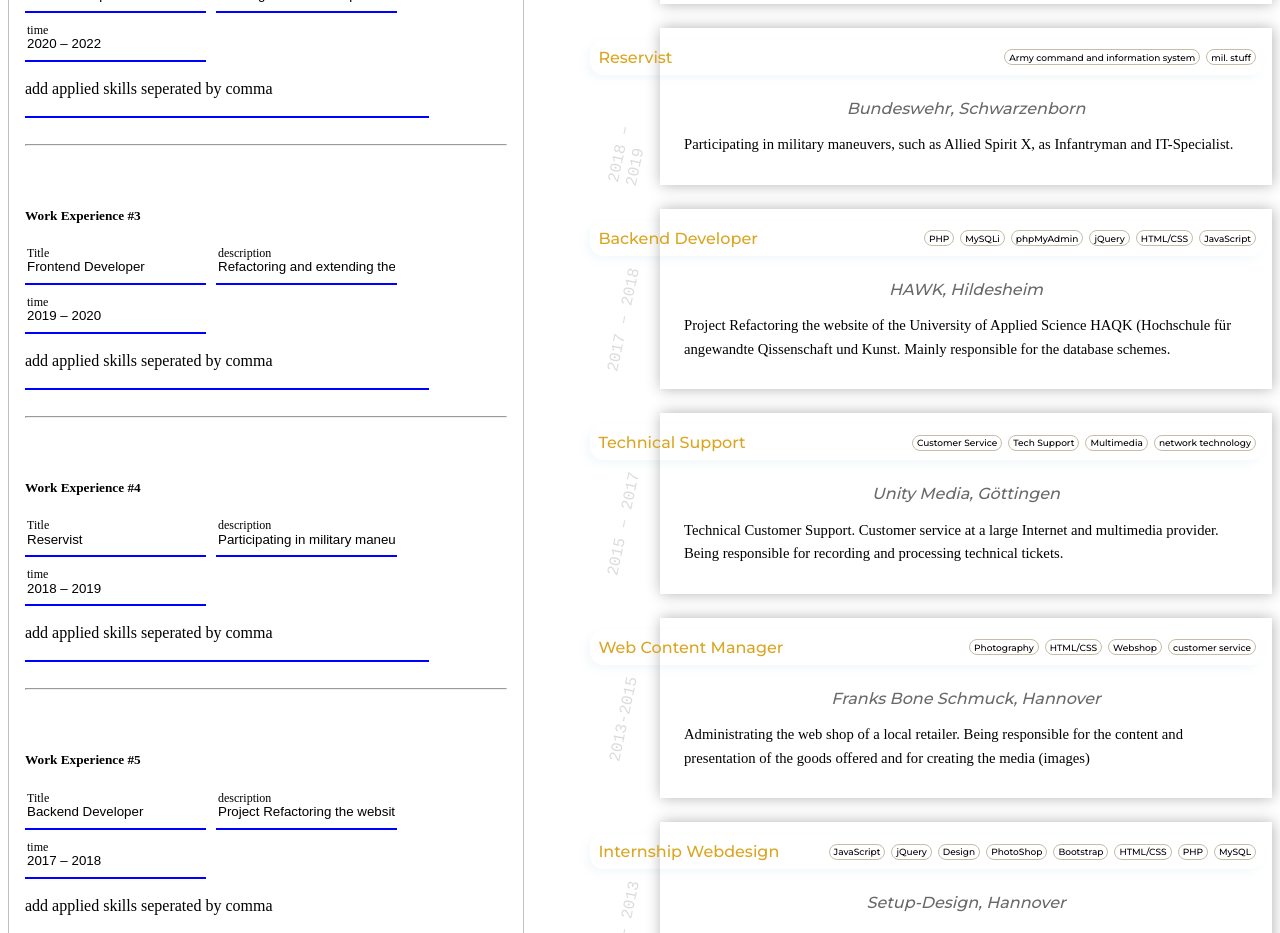
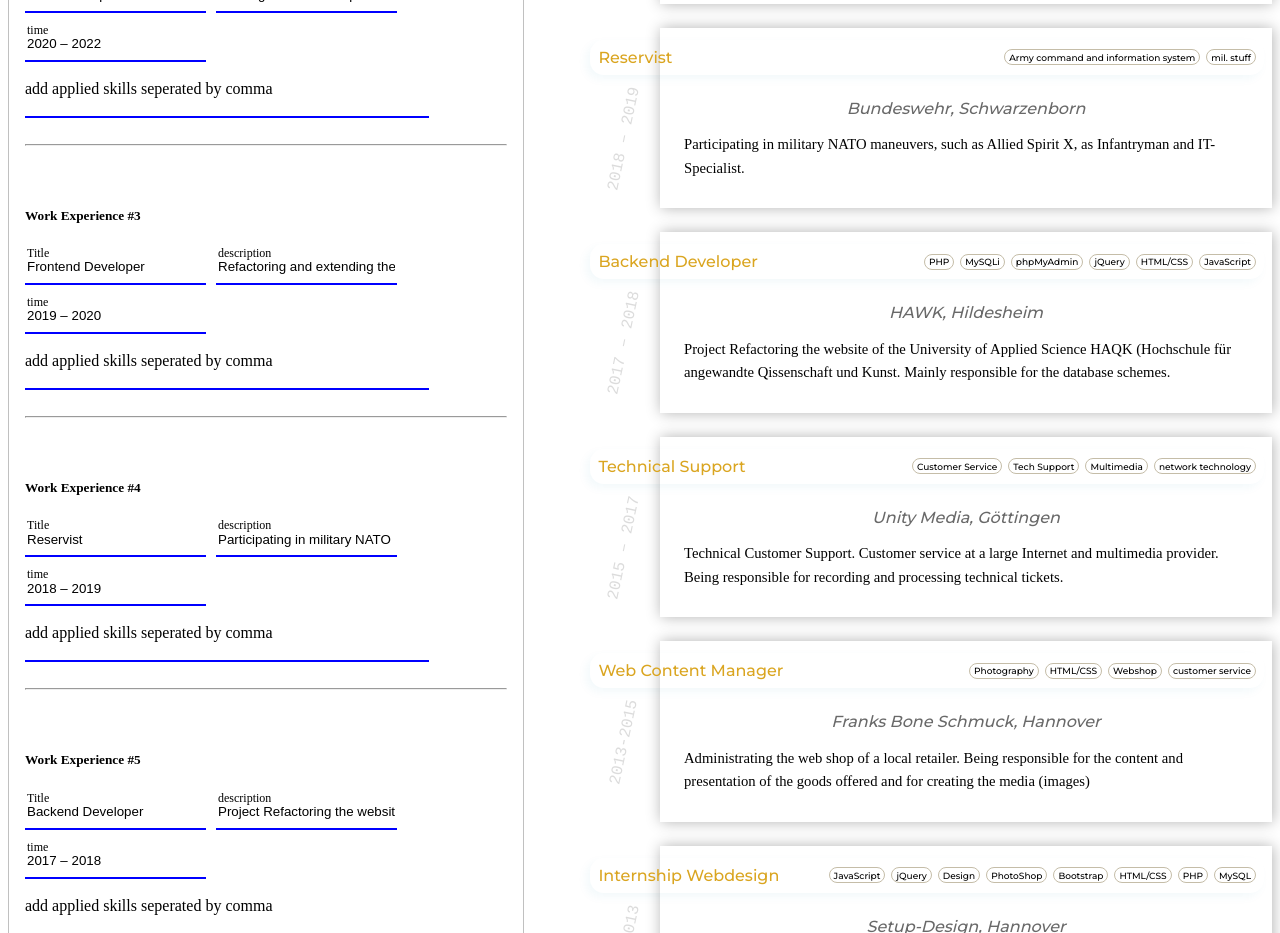
Before and after one commit to elVazquez222/better-cv-maker, an Angular app: page / in a window 1280 px wide. Shown: the part 1100-2033 px from the top of the page. Built offline with nearby package versions, Linux system fonts and the light colour scheme.

Commit message:
text changes

```diff
--- a/src/app/app.component.ts
+++ b/src/app/app.component.ts
@@ -31,7 +31,7 @@
     { title: 'Web Developer', location: 'Bundeswehr, Germany', description: 'Creating innovative new apps for the members of the German Army to facilitate every day life in Service. Being member of a small team I am having the challenge and the opportunity to build a great project from scratch using a modern tech stack.', time: '2022 – today', skills: 'Vue.js, JavaScript, SASS, Docker, gitlab, KeyCloak' },
     { title: 'Web Developer', location: 'CHECK 24, Münster', description: 'Building the hotel comparison website hotel.check24.de in a Team of 10+ FrontendDevelopers. Collaborating with other teams using SCRUM, Kanban, Slack, zoom and realizing new features in close cooperation with the product management using Jira, Adobe XD and hot coffee.', time: '2020 – 2022', skills: 'React.js, TypeScript, PHP, REST, Jira, SASS, Twig, Mobx, Docker, MVC, UI/UX, git' },
     { title: 'Frontend Developer', location: 'Command Cyber- & Informationroom CIR, Bonn', description: 'Refactoring and extending the existing Microsoft Sharepointbased intranet using React JS and RESTful API to allow to the employees to display and manage speci:c data on a personalized dashboard. SideProjectW Building a digital Kanban board that was used during the COVID19 restrictions using React JS and Firebase.', time: '2019 – 2020', skills: 'React.js, JavaScript, Sharepoint, REST, git, Kanban, Ui-Fabric, firebase' },
-    { title: 'Reservist', location: 'Bundeswehr, Schwarzenborn', description: 'Participating in military maneuvers, such as Allied Spirit X, as Infantryman and IT-Specialist.', time: '2018 – 2019', skills: 'Army command and information system, mil. stuff' },
+    { title: 'Reservist', location: 'Bundeswehr, Schwarzenborn', description: 'Participating in military NATO maneuvers, such as Allied Spirit X, as Infantryman and IT-Specialist.', time: '2018 – 2019', skills: 'Army command and information system, mil. stuff' },
     { title: 'Backend Developer', location: 'HAWK, Hildesheim', time: '2017 – 2018', description: 'Project Refactoring the website of the University of Applied Science HAQK (Hochschule für angewandte Qissenschaft und Kunst. Mainly responsible for the database schemes.', skills: 'PHP, MySQLi, phpMyAdmin, jQuery, HTML/CSS, JavaScript' },
     { title: 'Technical Support', location: 'Unity Media, Göttingen', description: 'Technical Customer Support. Customer service at a large Internet and multimedia provider. Being responsible for recording and processing technical tickets. ', time: '2015 – 2017', skills: 'Customer Service, Tech Support, Multimedia, network technology' },
     { title: 'Web Content Manager', location: 'Franks Bone Schmuck, Hannover', description: 'Administrating the web shop of a local retailer. Being responsible for the content and presentation of the goods offered and for creating the media (images)', time: '2013-2015', skills: 'Photography, HTML/CSS, Webshop, customer service' },
```
